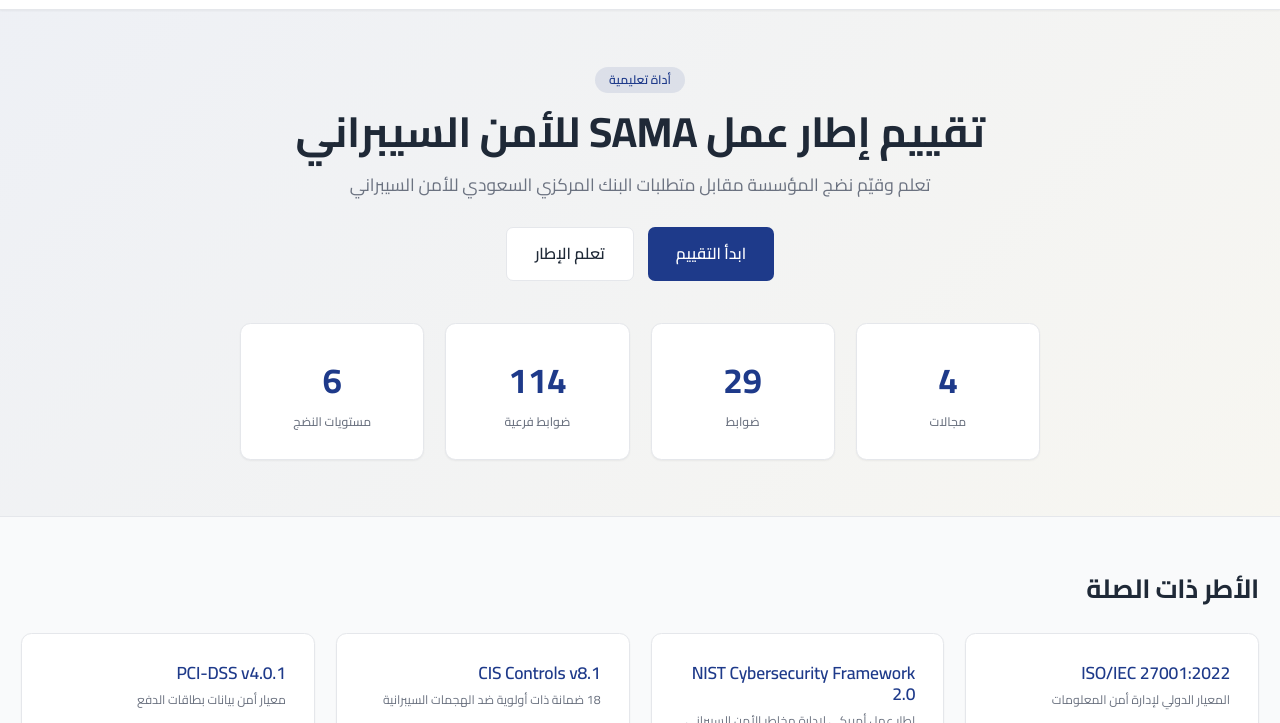
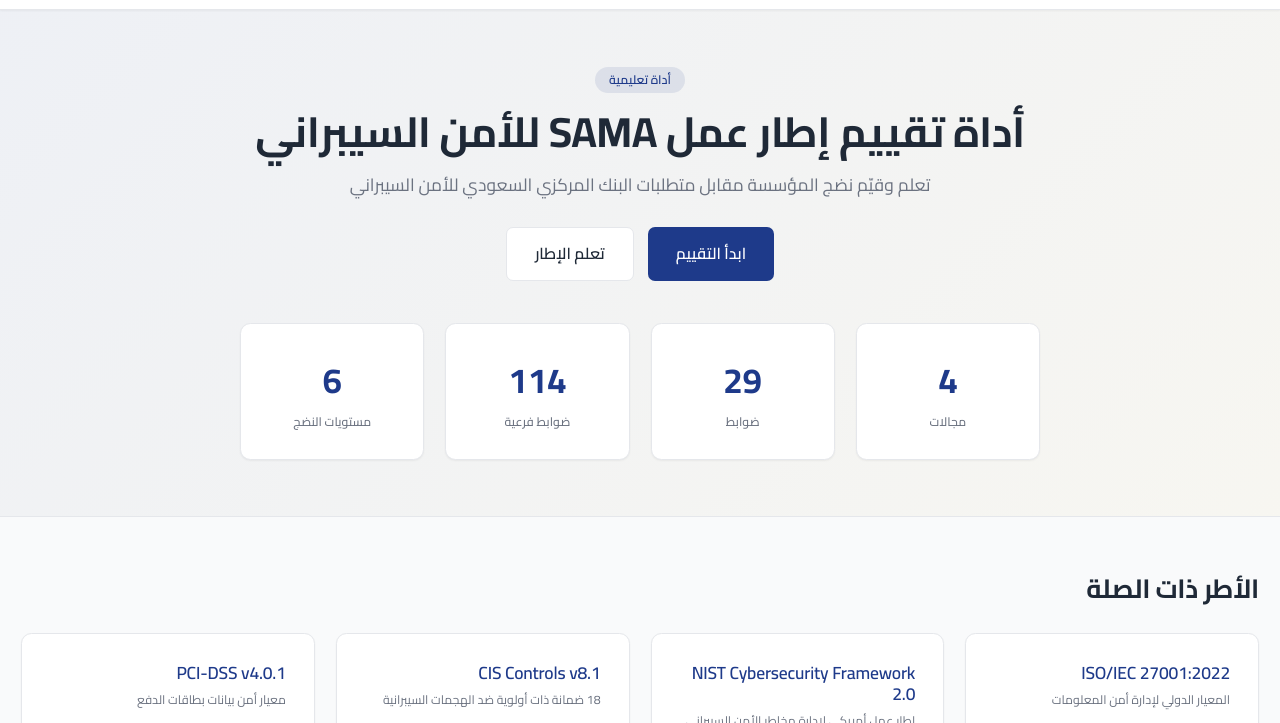
Before and after one commit to SiteQ8/sama-csf-assessment, a plain HTML site: page docs/index.html in a window 1280 px wide. Shown: the part 55-778 px from the top of the page. Drawn offline with nearby package versions, Linux system fonts and the light colour scheme.

```diff
--- a/docs/index.html
+++ b/docs/index.html
@@ -56,7 +56,7 @@
                 <div class="container">
                     <div class="hero-content">
                         <div class="hero-badge" data-en="Educational Tool" data-ar="أداة تعليمية">أداة تعليمية</div>
-                        <h1 class="hero-title" data-en="SAMA Cybersecurity Framework Assessment" data-ar="تقييم إطار عمل SAMA للأمن السيبراني">أداة تقييم إطار عمل SAMA للأمن السيبراني</h1>
+                        <h1 class="hero-title" data-en="SAMA Cybersecurity Framework Assessment" data-ar="أداة تقييم إطار عمل SAMA للأمن السيبراني">أداة تقييم إطار عمل SAMA للأمن السيبراني</h1>
                         <p class="hero-subtitle" data-en="Learn and assess organizational maturity against Saudi Central Bank cybersecurity requirements" data-ar="تعلم وقيّم نضج المؤسسة مقابل متطلبات البنك المركزي السعودي للأمن السيبراني">تعلم وقيّم نضج المؤسسة مقابل متطلبات البنك المركزي السعودي للأمن السيبراني</p>
                         <div class="hero-actions">
                             <button class="btn btn-primary btn-lg" id="startAssessmentBtn" data-en="Start Assessment" data-ar="ابدأ التقييم">ابدأ التقييم</button>
```
